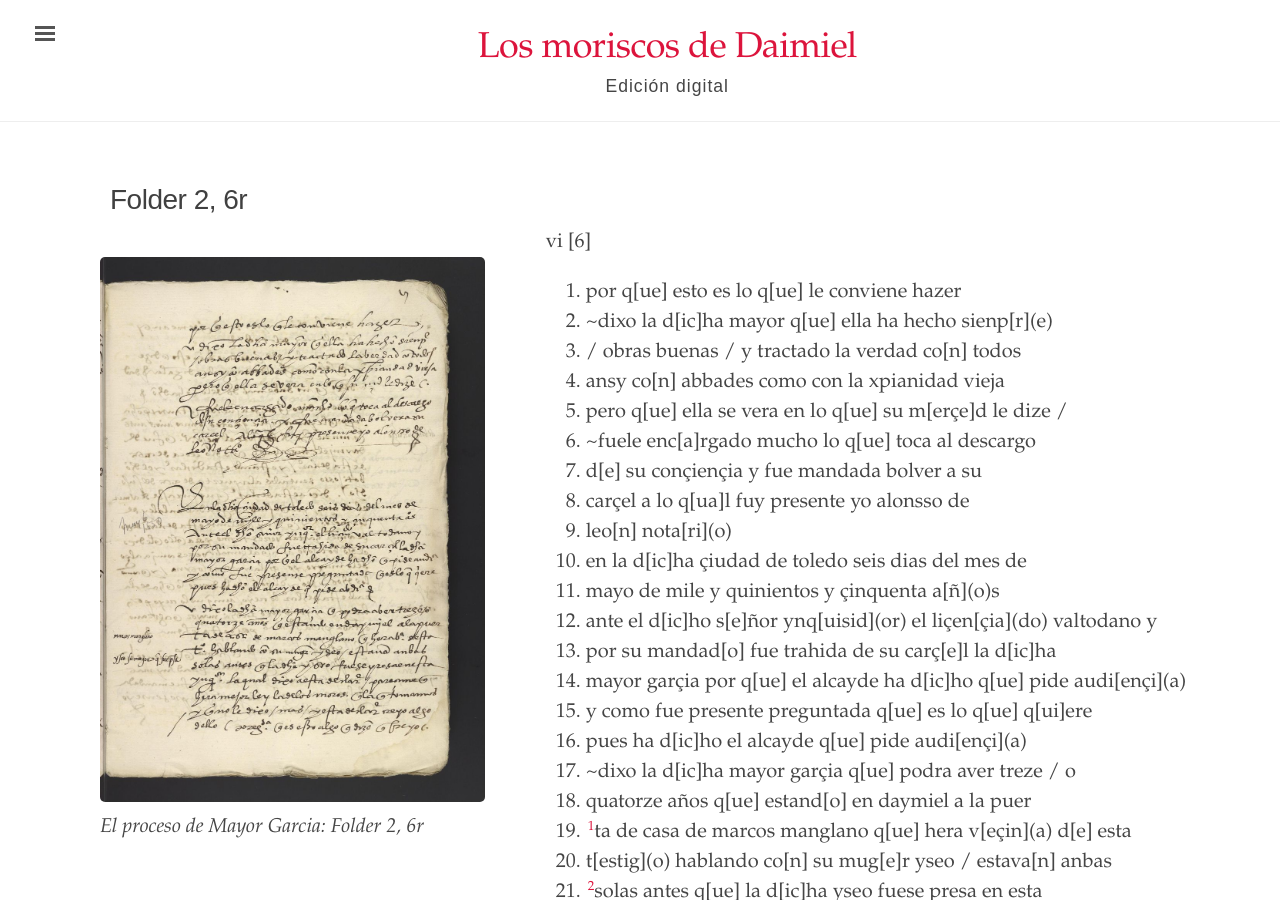
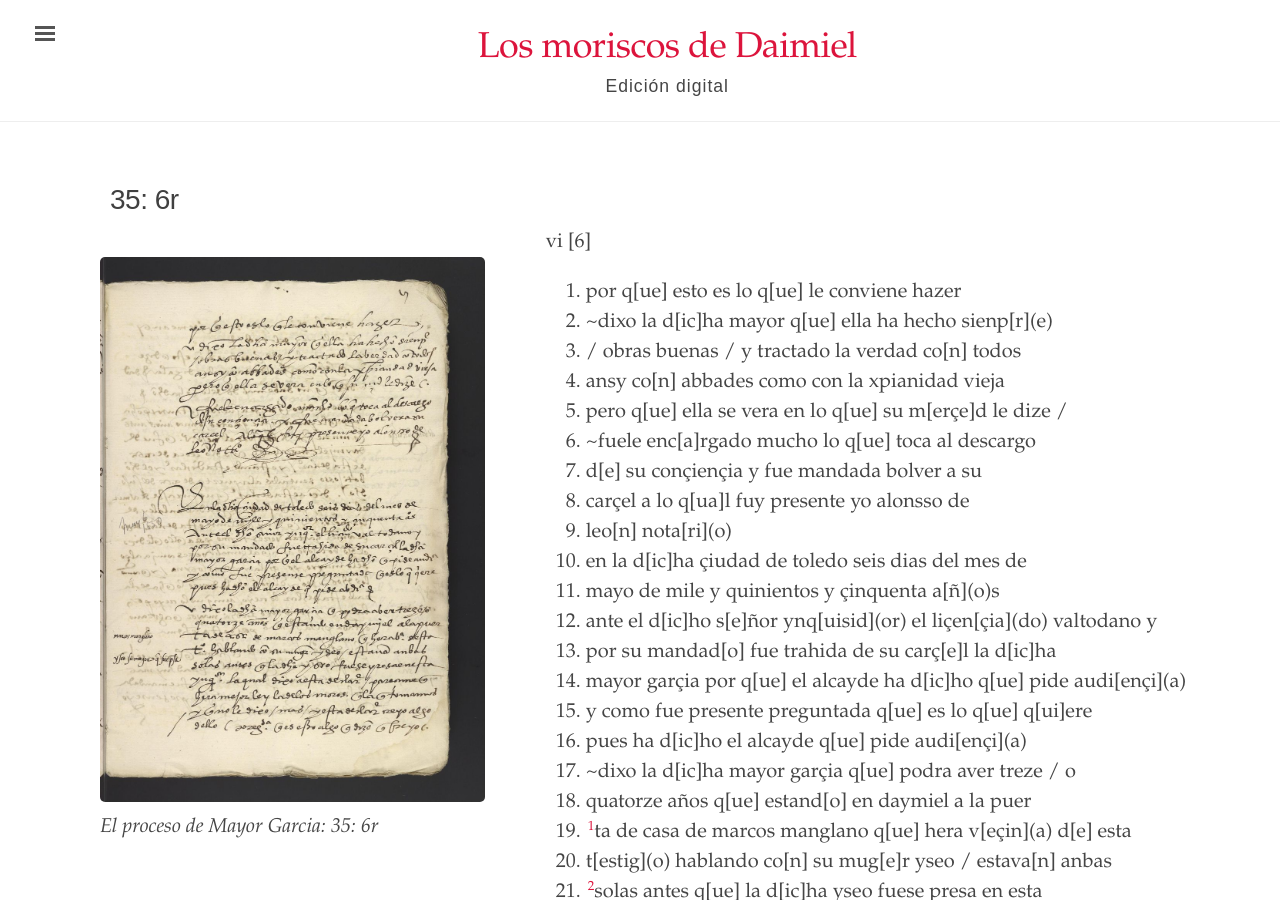
Before and after one commit to digbmc/moriscos-daimel, a Jekyll site: the page built from _texts/folder-2-6r.md, in a window 1280 px wide and 900 px high. Built offline with Jekyll 4.4.1, drawn with Linux system fonts in a browser that asks for light colours.

Commit message:
Update folder-2-6r.md

```diff
--- a/_texts/folder-2-6r.md
+++ b/_texts/folder-2-6r.md
@@ -1,6 +1,6 @@
 ---
 layout: manuscrito
-title: Folder 2, 6r
+title: "35: 6r"
 image: /assets/images/Folder_2_6r.jpg
 body_class: wide-page
 order: 11
```
